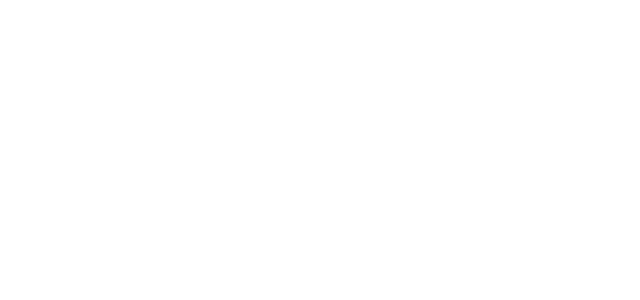
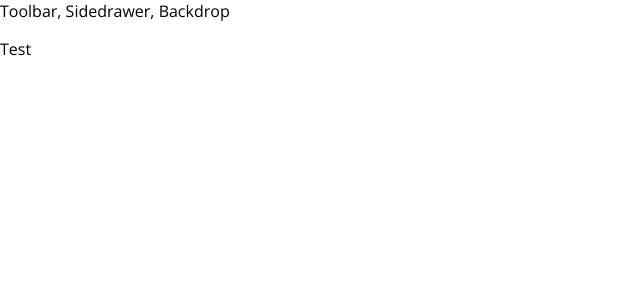
Before and after one commit to ebozkurt93/react-course-burger-builder, a React app: page / in a window 1280 px wide. Shown: the top 300 px of the page, without its empty margins (0-640 px from the left). Built offline with nearby package versions, Linux system fonts and the light colour scheme.

Commit message:
video 107

```diff
--- a/src/App.js
+++ b/src/App.js
@@ -1,9 +1,14 @@
 import React, { Component } from 'react';
+
+import Layout from './components/Layout/Layout';
 
 class App extends Component {
   render() {
     return (
       <div>
+        <Layout>
+          <p>Test</p>
+        </Layout>
 
       </div>
     );
--- /dev/null
+++ b/src/components/Layout/Layout.js
@@ -0,0 +1,14 @@
+import React from 'react';
+
+import Aux from '../../hoc/Aux_'
+
+const layout = (props) => (
+    <Aux>
+        <div>Toolbar, Sidedrawer, Backdrop</div>
+        <main>
+            {props.children}
+        </main>
+    </Aux>
+);
+
+export default layout;
--- /dev/null
+++ b/src/hoc/Aux_.js
@@ -0,0 +1,3 @@
+const aux = (props) => props.children;
+
+export default aux;
--- a/src/index.css
+++ b/src/index.css
@@ -1,5 +1,5 @@
 body {
   margin: 0;
   padding: 0;
-  font-family: sans-serif;
+  font-family: "Open Sans", sans-serif;
 }
```
